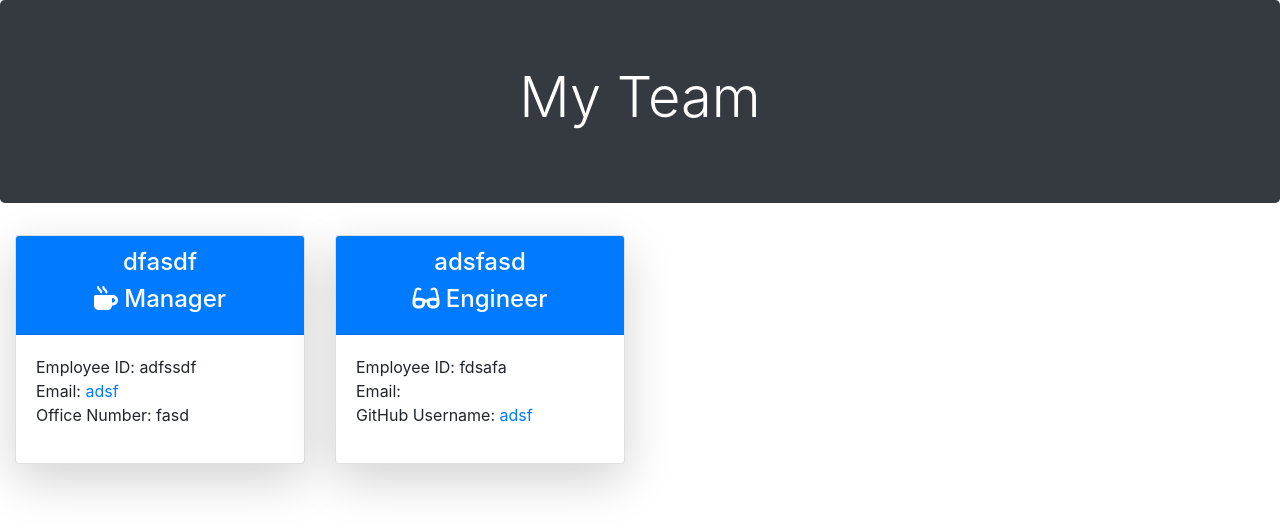
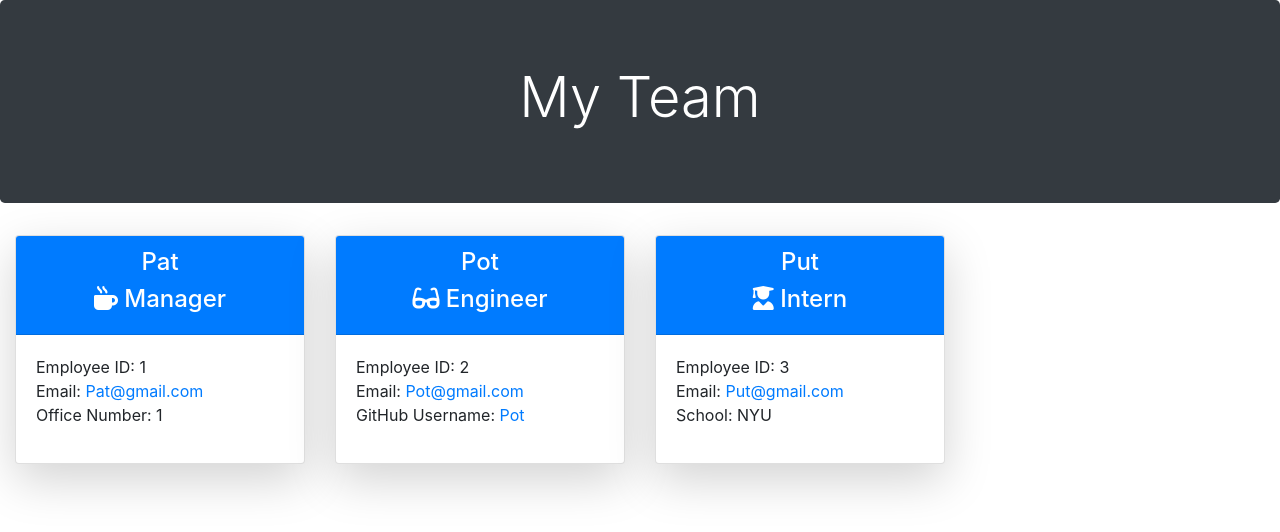
Before and after one commit to SplitRabbit/Team-Profile-Generator, a website: page dist/index.html in a window 1280 px wide. Drawn offline with nearby package versions, Linux system fonts and the light colour scheme.

Commit message:
missing files

```diff
--- a/dist/index.html
+++ b/dist/index.html
@@ -23,14 +23,14 @@
 <div class="col-md-4 col-sm-6 col-12 col-lg-3">
     <div class="card shadow-lg mb-5 bg-white rounded">
         <div class="card-header bg-primary">
-            <h4 class="text-white text-center">dfasdf</h4>
+            <h4 class="text-white text-center">Pat</h4>
             <h4 class="text-white text-center"><i class="fas fa-mug-hot"></i></i> Manager</h4>
         </div>
         <div class="card-body">
             <ul class="list-unstyled">
-                <li>Employee ID: adfssdf</li>
-                <li>Email: <a href="mailto:adsf">adsf</a></li>
-                <li>Office Number: fasd</i>
+                <li>Employee ID: 1</li>
+                <li>Email: <a href="mailto:Pat@gmail.com">Pat@gmail.com</a></li>
+                <li>Office Number: 1</i>
             </u>
         </div>
     </div>
@@ -40,14 +40,31 @@
 <div class="col-md-4 col-sm-6 col-12 col-lg-3">
     <div class="card shadow-lg mb-5 bg-white rounded">
         <div class="card-header bg-primary">
-            <h4 class="text-white text-center">adsfasd</h4>
+            <h4 class="text-white text-center">Pot</h4>
             <h4 class="text-white text-center"><i class="fas fa-glasses"></i></i> Engineer</h4>
         </div>
         <div class="card-body">
             <ul class="list-unstyled">
-                <li>Employee ID: fdsafa</li>
-                <li>Email: <a href="mailto:"></a></li>
-                <li>GitHub Username: <a href="https://github.com/adsf" target="_blank">adsf</a></i>
+                <li>Employee ID: 2</li>
+                <li>Email: <a href="mailto:Pot@gmail.com">Pot@gmail.com</a></li>
+                <li>GitHub Username: <a href="https://github.com/Pot" target="_blank">Pot</a></i>
+            </u>
+        </div>
+    </div>
+  </div>
+
+
+<div class="col-md-4 col-sm-6 col-12 col-lg-3">
+    <div class="card shadow-lg mb-5 bg-white rounded">
+        <div class="card-header bg-primary">
+            <h4 class="text-white text-center">Put</h4>
+            <h4 class="text-white text-center"><i class="fas fa-user-graduate"></i></i> Intern</h4>
+        </div>
+        <div class="card-body">
+            <ul class="list-unstyled">
+                <li>Employee ID: 3</li>
+                <li>Email: <a href="mailto:Put@gmail.com">Put@gmail.com</a></li>
+                <li>School: NYU</i>
             </u>
         </div>
     </div>
```
